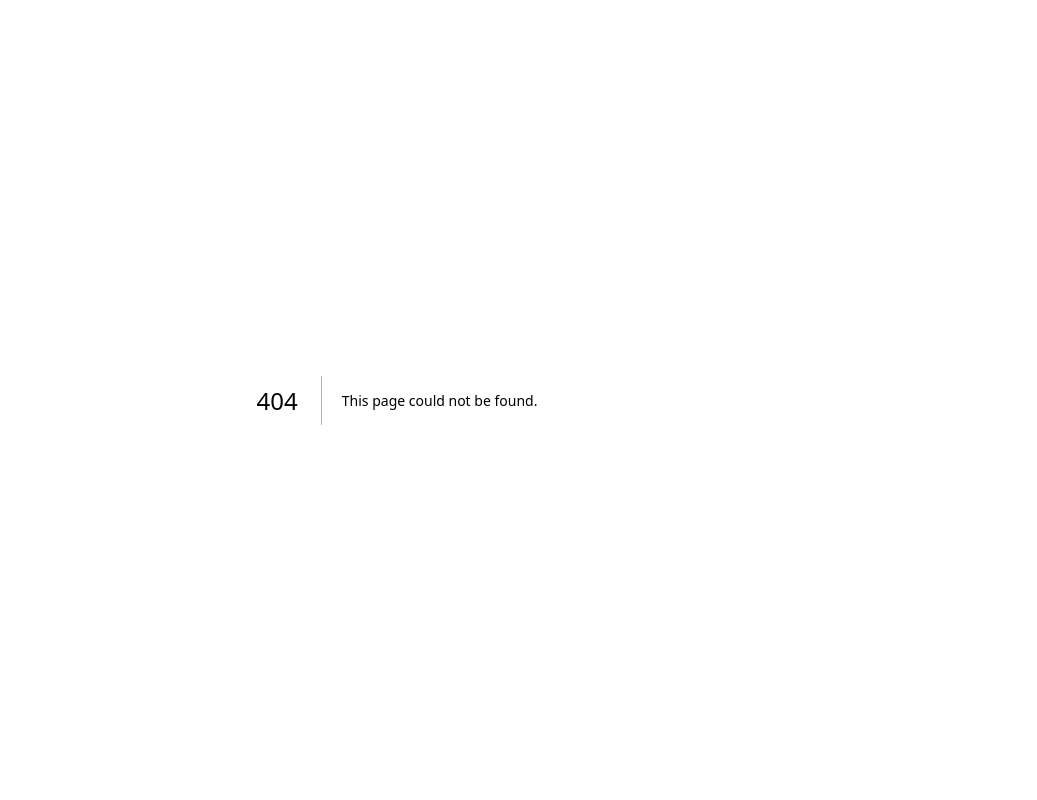
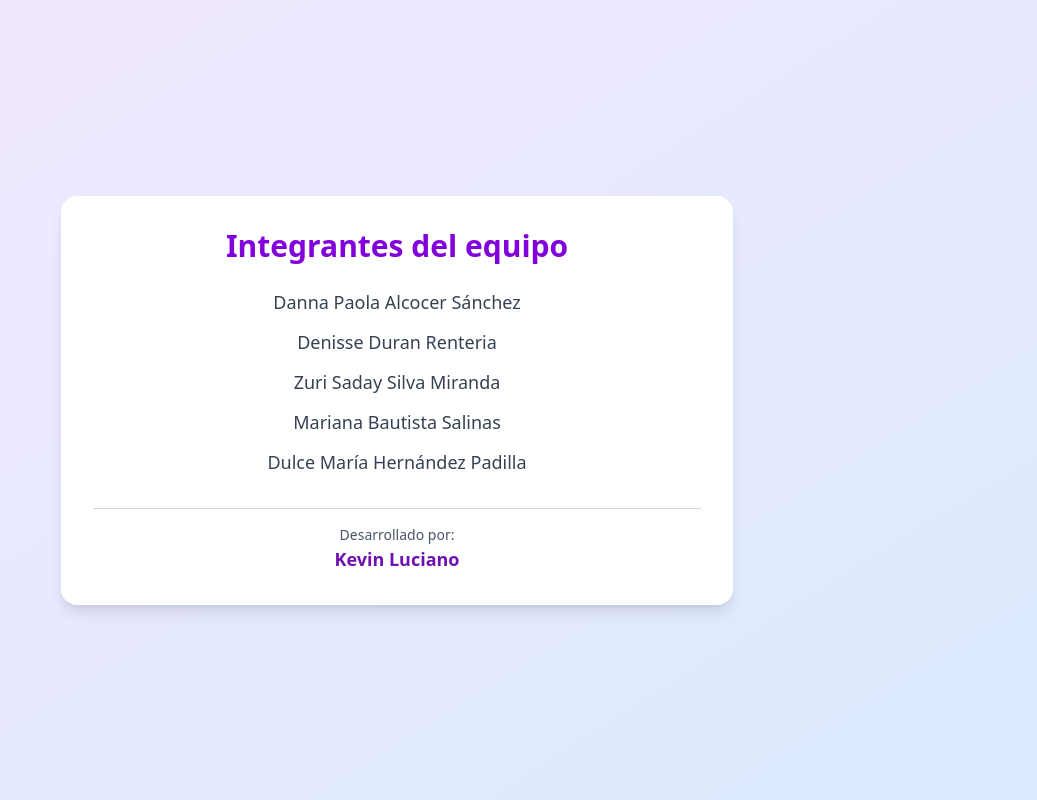
Before and after one commit to kalg12/MemoGameApp, a Next.js app: page /acerca-de in a window 1280 px wide. Before the commit this address had no page. Shown: the whole page, without its empty margins (243-1280 px from the left). Built offline with nearby package versions, Linux system fonts and the light colour scheme.

Commit message:
Pagina de colaboradores

```diff
--- /dev/null
+++ b/src/app/acerca-de/page.tsx
@@ -0,0 +1,38 @@
+// src/app/integrantes/page.tsx
+
+import React from "react";
+
+const page = () => {
+  const integrantes = [
+    "Danna Paola Alcocer Sánchez",
+    "Denisse Duran Renteria",
+    "Zuri Saday Silva Miranda",
+    "Mariana Bautista Salinas",
+    "Dulce María Hernández Padilla",
+  ];
+
+  return (
+    <div className="min-h-screen bg-gradient-to-br from-purple-100 to-blue-100 flex flex-col items-center justify-center p-6">
+      <div className="bg-white rounded-2xl shadow-lg p-8 max-w-2xl w-full text-center">
+        <h1 className="text-3xl font-bold text-purple-700 mb-6">
+          Integrantes del equipo
+        </h1>
+
+        <ul className="space-y-3 mb-8 text-lg text-gray-700">
+          {integrantes.map((nombre, index) => (
+            <li key={index} className="hover:text-purple-900 transition">
+              {nombre}
+            </li>
+          ))}
+        </ul>
+
+        <div className="border-t border-gray-300 pt-4">
+          <p className="text-sm text-gray-600">Desarrollado por:</p>
+          <p className="text-lg font-semibold text-purple-800">Kevin Luciano</p>
+        </div>
+      </div>
+    </div>
+  );
+};
+
+export default page;
```
